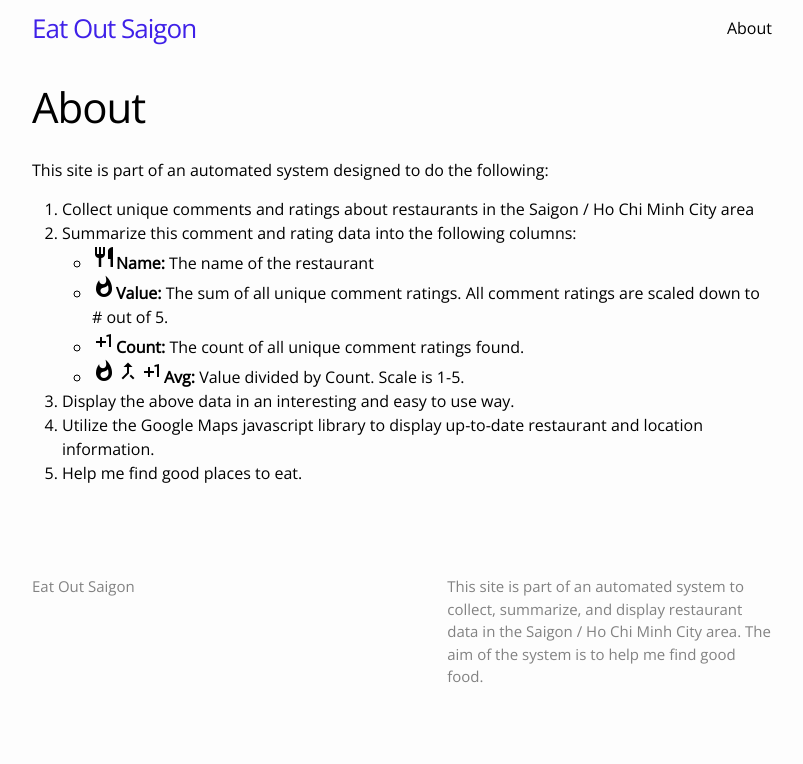
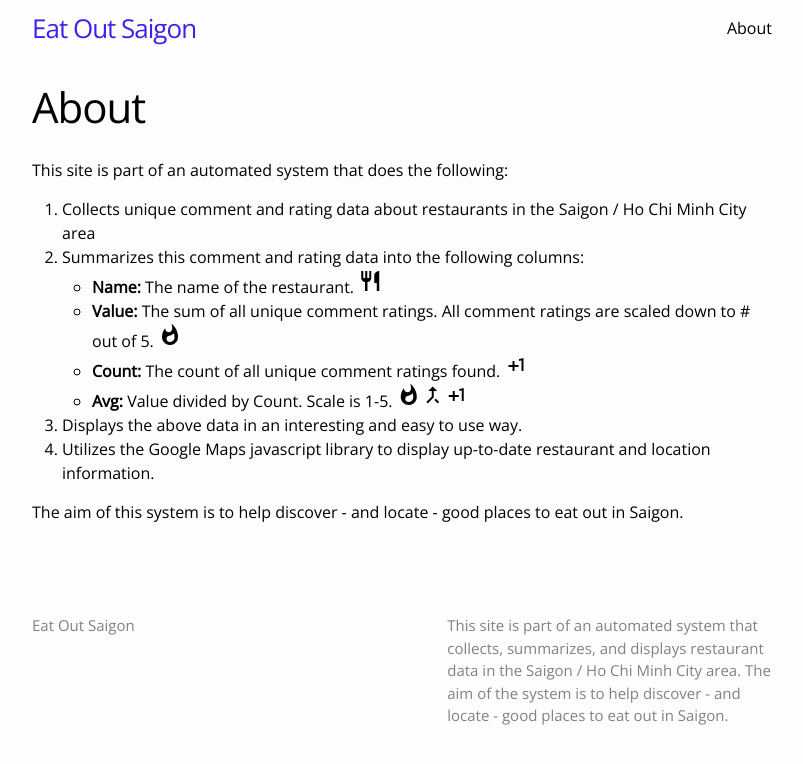
Before and after one commit to ssugar/vnplaces, a Jekyll site: the page built from about.md, in a window 1280 px wide. Shown: the top 764 px of the page, without its empty margins (238-1041 px from the left). Built offline with Jekyll 4.4.1, drawn with Linux system fonts in a browser that asks for light colours; a script that is not in the unit is left out.

Commit message:
fixing up site description and about info

```diff
--- a/_config.yml
+++ b/_config.yml
@@ -9,9 +9,10 @@
 title: Eat Out Saigon
 email: your-email@domain.com
 description: > # this means to ignore newlines until "baseurl:"
-  This site is part of an automated system to collect, summarize,
-  and display restaurant data in the Saigon / Ho Chi Minh City area.
-  The aim of the system is to help me find good food.
+  This site is part of an automated system that collects, summarizes,
+  and displays restaurant data in the Saigon / Ho Chi Minh City area.
+  The aim of the system is to help discover - and locate - good
+  places to eat out in Saigon.
 baseurl: "/vnplaces" # the subpath of your site, e.g. /blog
 url: "https://ssugar.github.com" # the base hostname & protocol for your site
 #twitter_username: jekyllrb
--- a/about.md
+++ b/about.md
@@ -4,14 +4,15 @@ title: About
 permalink: /about/
 ---
 
-This site is part of an automated system designed to do the following:
+This site is part of an automated system that does the following:
 
-1. Collect unique comments and ratings about restaurants in the Saigon / Ho Chi Minh City area
-2. Summarize this comment and rating data into the following columns:
-  + <i class="material-icons">restaurant</i>**Name:** The name of the restaurant
-  + <i class="material-icons">whatshot</i>**Value:** The sum of all unique comment ratings.  All comment ratings are scaled down to # out of 5.
-  + <i class="material-icons">plus_one</i>**Count:** The count of all unique comment ratings found.
-  + <i class="material-icons">whatshot</i><i class="material-icons">merge_type</i><i class="material-icons">plus_one</i>**Avg:** Value divided by Count.  Scale is 1-5.
-3. Display the above data in an interesting and easy to use way.
-4. Utilize the Google Maps javascript library to display up-to-date restaurant and location information.
-5. Help me find good places to eat.
+1. Collects unique comment and rating data about restaurants in the Saigon / Ho Chi Minh City area
+2. Summarizes this comment and rating data into the following columns:
+  + **Name:** The name of the restaurant.   <i class="material-icons">restaurant</i>
+  + **Value:** The sum of all unique comment ratings.  All comment ratings are scaled down to # out of 5.   <i class="material-icons">whatshot</i>
+  + **Count:** The count of all unique comment ratings found.   <i class="material-icons">plus_one</i>
+  + **Avg:** Value divided by Count.  Scale is 1-5.   <i class="material-icons">whatshot</i><i class="material-icons">merge_type</i><i class="material-icons">plus_one</i>
+3. Displays the above data in an interesting and easy to use way.
+4. Utilizes the Google Maps javascript library to display up-to-date restaurant and location information.
+
+The aim of this system is to help discover - and locate - good places to eat out in Saigon.
```
Also changed, not shown: _posts/2016-07-03-welcome-to-eatoutsaigon.markdown (+11 -10 lines).
